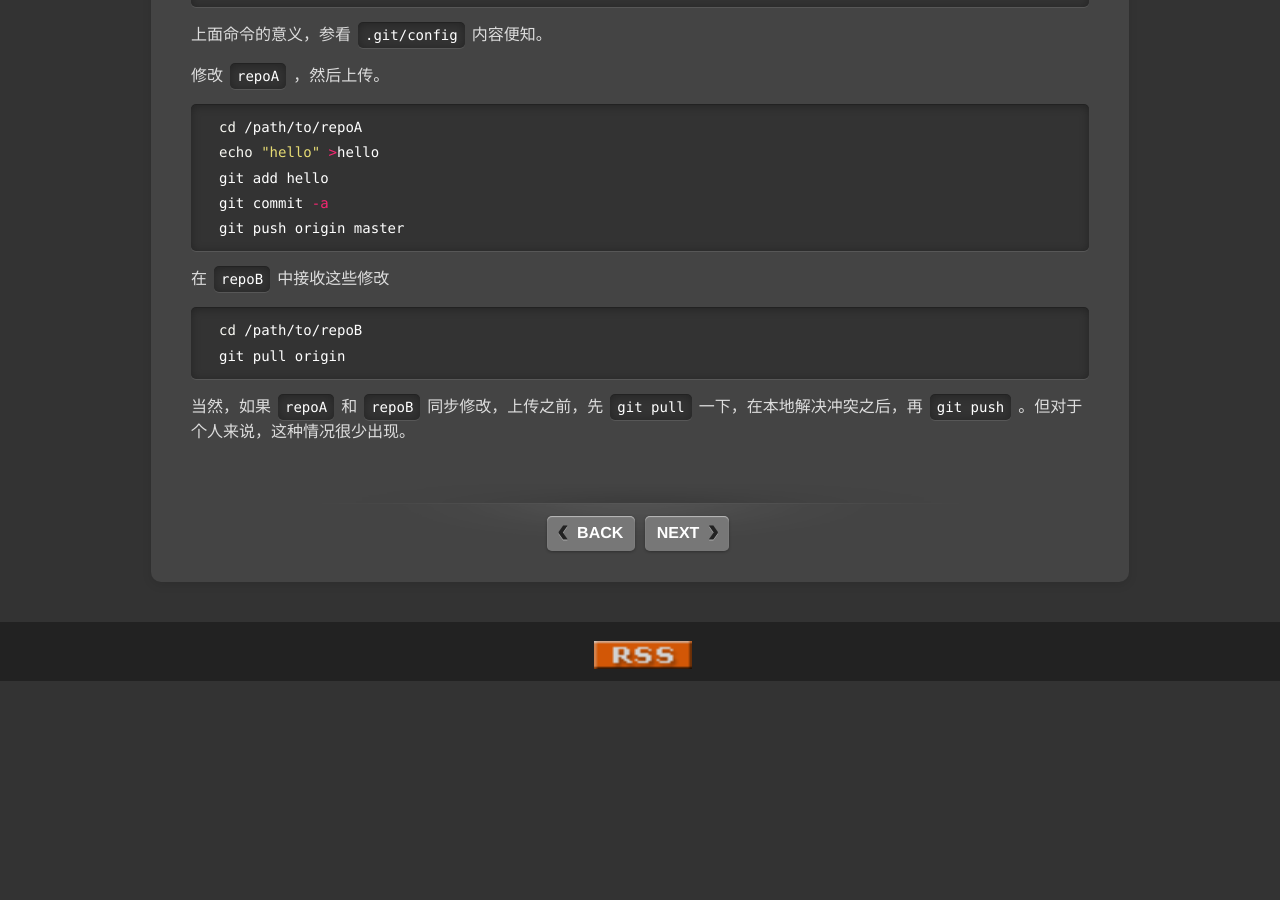
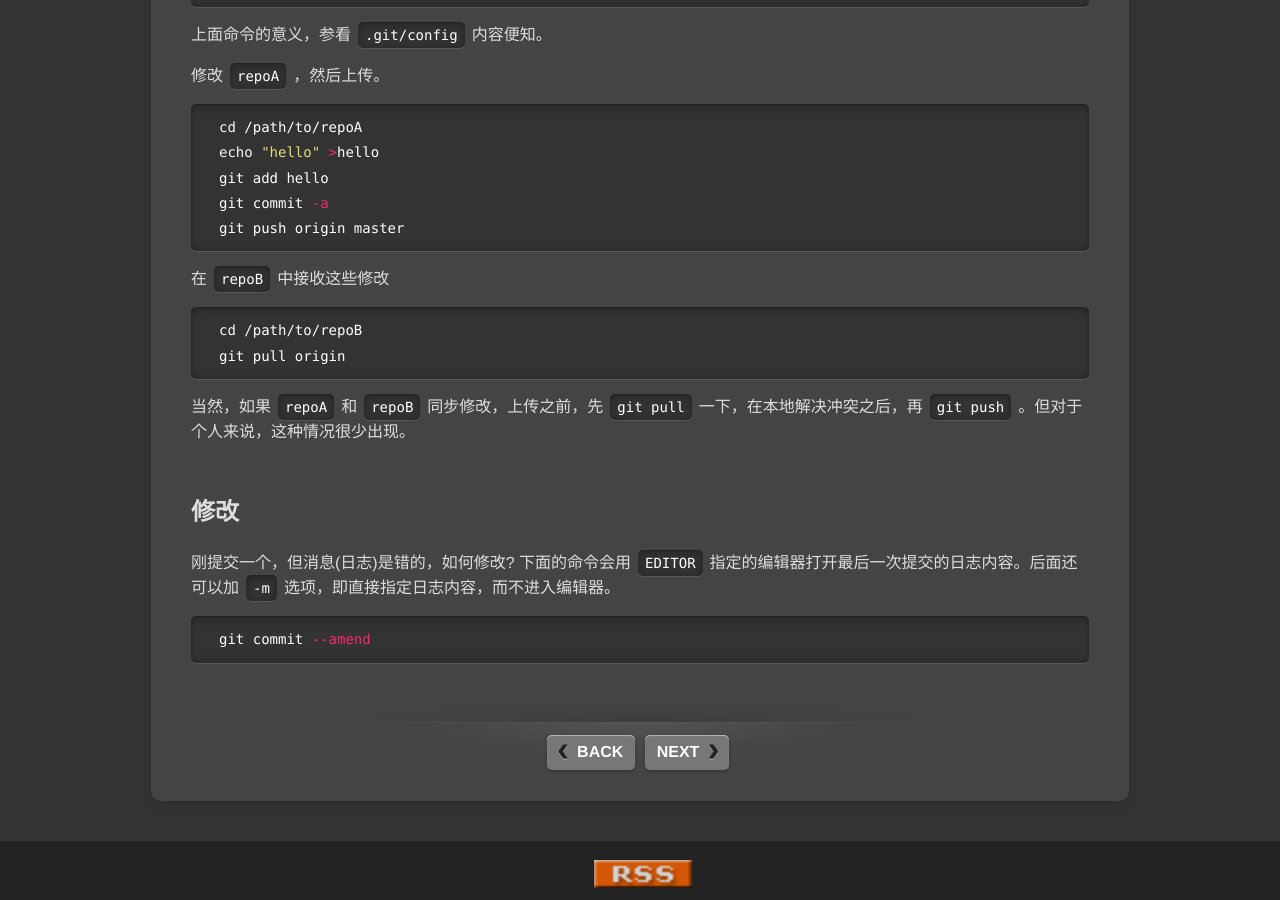
Before and after one commit to pkuwwt/pkuwwt.github.io, a Jekyll site: the page built from linux/_posts/2014-03-08-git-usage.md, in a window 1280 px wide and 900 px high, scrolled down 2226 px. Built offline with Jekyll 4.4.1, drawn with Linux system fonts in a browser that asks for light colours; comment, search, counter and statistics services are not loaded; before the commit the page ends 2907 px from its top, so only the background shows below that.

Commit message:
modified:   linux/_posts/2014-03-08-git-usage.md

```diff
--- a/linux/_posts/2014-03-08-git-usage.md
+++ b/linux/_posts/2014-03-08-git-usage.md
@@ -93,3 +93,10 @@ git pull origin
 {% endhighlight %}
 
 当然，如果`repoA`和`repoB`同步修改，上传之前，先`git pull`一下，在本地解决冲突之后，再`git push`。但对于个人来说，这种情况很少出现。
+
+
+## 修改
+刚提交一个，但消息(日志)是错的，如何修改? 下面的命令会用`EDITOR`指定的编辑器打开最后一次提交的日志内容。后面还可以加`-m`选项，即直接指定日志内容，而不进入编辑器。
+{% highlight bash %}
+git commit --amend
+{% endhighlight %}
```
